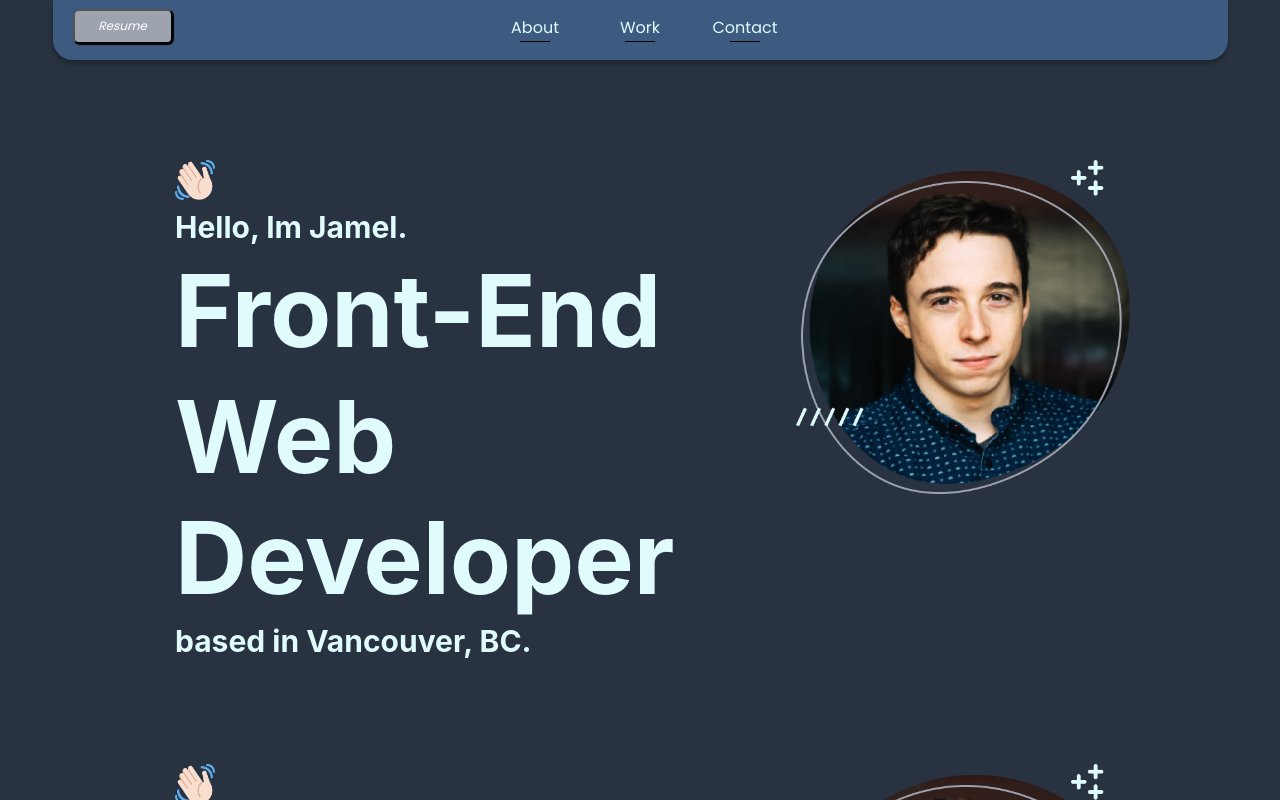
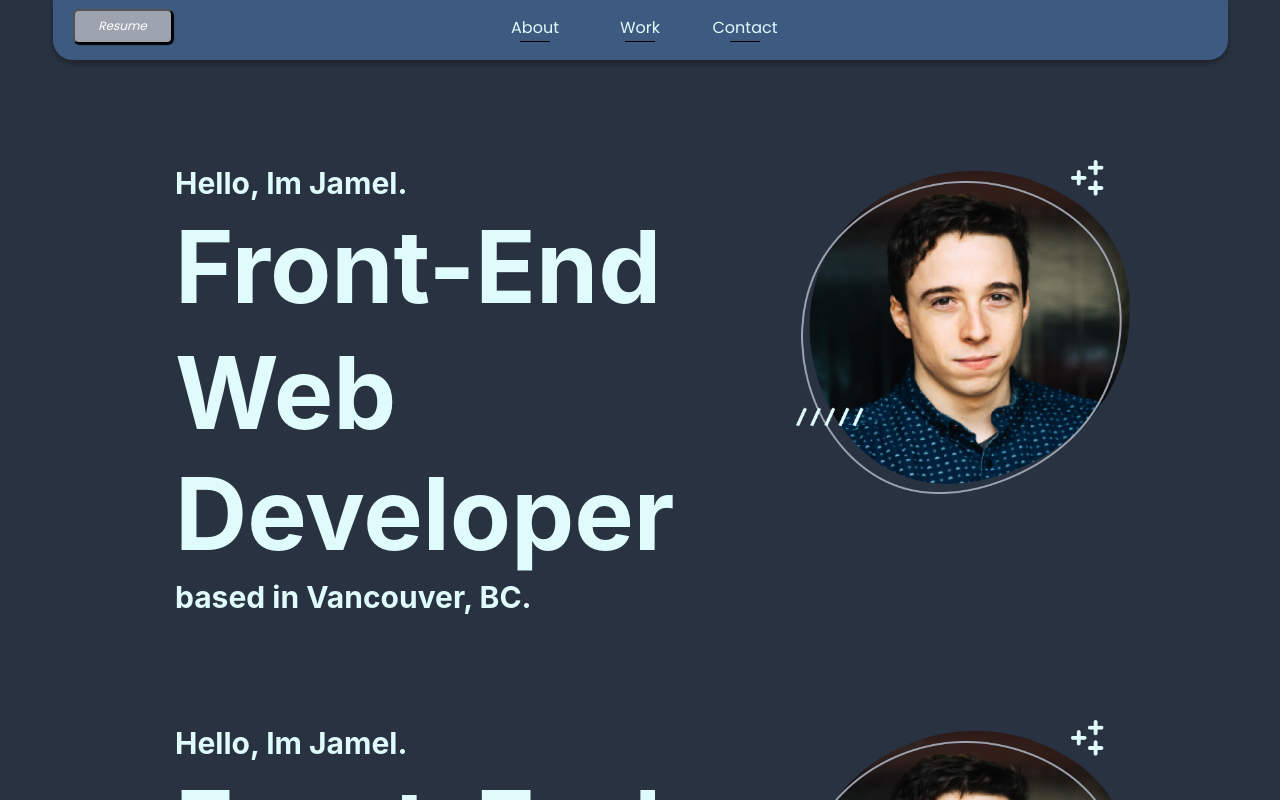
Before and after one commit to Jamelscott/jamelScott_portfolio, a Next.js app: page /about in a window 1280 px wide. Shown: the top 800 px of the page. Built offline with nearby package versions, Linux system fonts and the light colour scheme.

Commit message:
troublshooting deploy bug

```diff
--- a/pages/about.js
+++ b/pages/about.js
@@ -6,7 +6,7 @@ export default function About() {
   return (
       <div className={styles.container}>
         <div className={styles.aboutLeft}>
-        <img className='waveEmoji' src="/Emoji.png" alt="waving hand emoji" width="40"/>
+        {/* <img className='waveEmoji' src="/Emoji.png" alt="waving hand emoji" width="40"/> */}
           <h1 className={styles.aboutText} style={{fontSize: "30px"}}>Hello, Im Jamel.</h1>
           <h1 className={styles.aboutText} style={{fontSize: "100px"}}>Front-End</h1>
           <h1 className={styles.aboutText} style={{fontSize: "100px"}}>Web Developer</h1>
```
